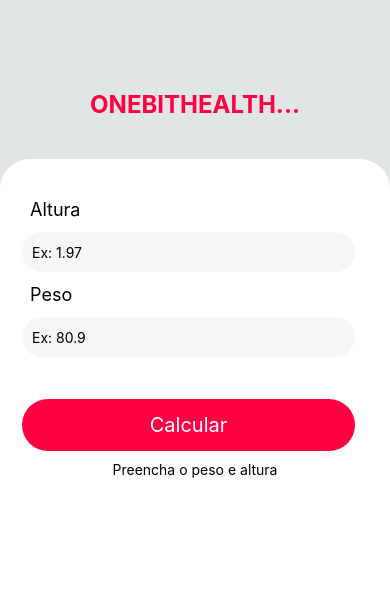
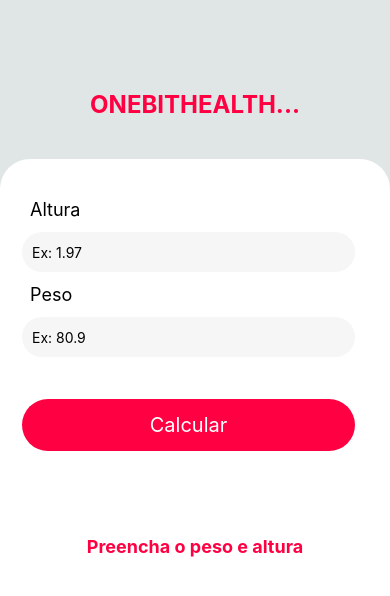
Before and after one commit to Wellington-m/AppImc, a React Native app: screen / in a window 390 px wide. Shown: the top 596 px of the page. Built offline with nearby package versions, Linux system fonts and the light colour scheme.

Commit message:
refactor: estilizado resultado do IMC

```diff
--- a/src/components/Form/ResultImc/index.js
+++ b/src/components/Form/ResultImc/index.js
@@ -1,12 +1,13 @@
 import React from 'react';
 import { Text, View } from 'react-native';
+import styles from './style';
 
 export default function ResultImc(props){
   return (
-    <View>
-      <Text>{`${props.messageResultImc}`}</Text>
+    <View style={styles.resultImc}>
+      <Text style={styles.information}>{`${props.messageResultImc}`}</Text>
       {props.ResultImc !== null && (
-        <Text>{props.resultImc}</Text>
+        <Text style={styles.imcInformation}>{props.resultImc}</Text>
       )}
     </View>
   );
--- a/src/components/Form/ResultImc/style.js
+++ b/src/components/Form/ResultImc/style.js
@@ -0,0 +1,28 @@
+import { StyleSheet } from 'react-native';
+
+const resultTextStyle = {
+  fontSize: 18,
+  color: '#FF0043',
+  fontWeight: 'bold',
+};
+
+const styles = StyleSheet.create({
+  resultImc: {
+    flex: 1, //elemento deve crescer e encolher de acordo com a disponibilidade de espaço
+    marginTop: 15,
+    paddingTop: 60,
+    borderRadius: 50,
+    alignItems: 'center',
+    width: '100%',
+    // backgroundColor: 'blue',
+  },
+  information: {
+    ...resultTextStyle,
+  },
+  imcInformation: {
+    ...resultTextStyle,
+    fontSize: 48,
+  },
+});
+
+export default styles;
```
